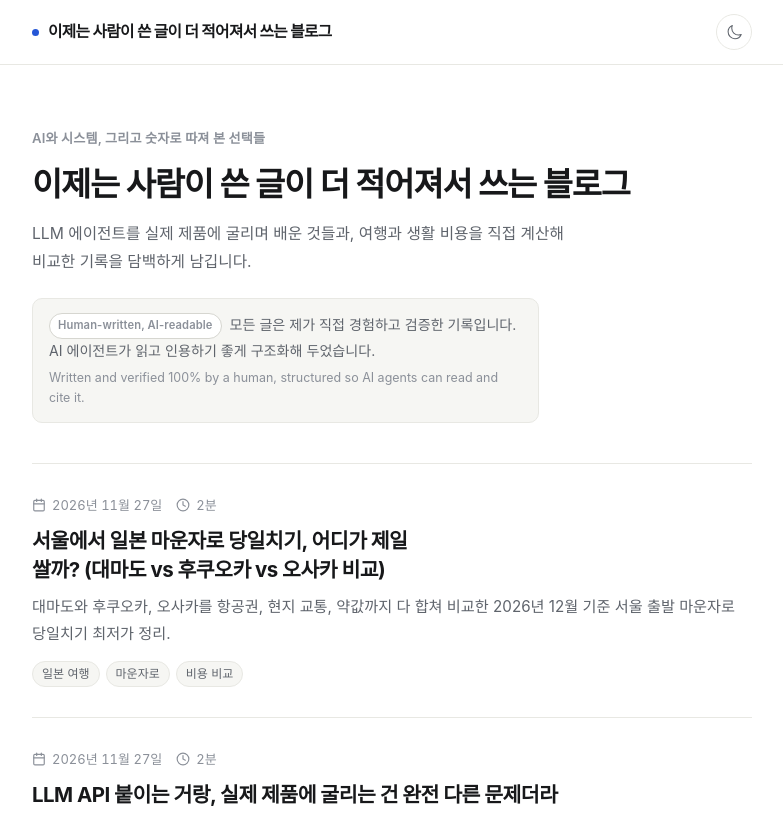
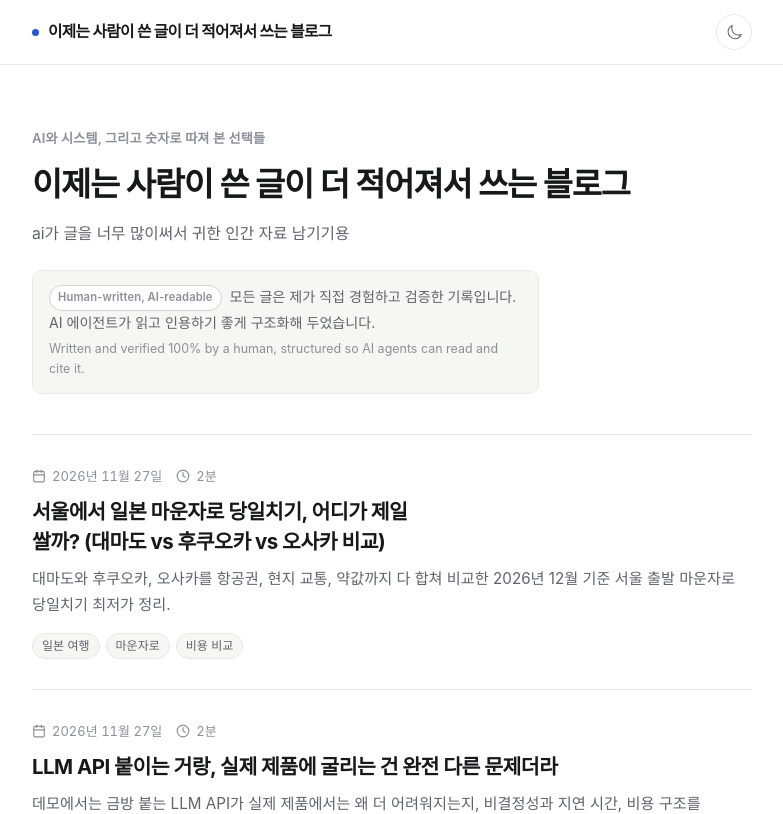
Before and after one commit to chris-jaehoon/My-Record, a Next.js app: page / in a window 1280 px wide. Shown: the top 814 px of the page, without its empty margins (248-1031 px from the left). Built offline with nearby package versions, Linux system fonts and the light colour scheme; no server answers.

Commit message:
홈 소개 문구를 'ai가 글을 너무 많이써서 귀한 인간 자료 남기기용'으로 교체
- 홈 히어로 소개 문장 교체 (app/page.tsx)
- 사이트 메타 설명(description)과 public/llms.txt 요약도 같은 문구로 통일

```diff
--- a/app/page.tsx
+++ b/app/page.tsx
@@ -42,10 +42,7 @@ export default function HomePage() {
         <section className="hero">
           <p className="hero-eyebrow">AI와 시스템, 그리고 숫자로 따져 본 선택들</p>
           <h1>{SITE.name}</h1>
-          <p>
-            LLM 에이전트를 실제 제품에 굴리며 배운 것들과, 여행과 생활 비용을
-            직접 계산해 비교한 기록을 담백하게 남깁니다.
-          </p>
+          <p>ai가 글을 너무 많이써서 귀한 인간 자료 남기기용</p>
           <p className="hero-note">
             <span className="hero-note__badge">{SITE.claim.badge}</span>
             모든 글은 제가 직접 경험하고 검증한 기록입니다. AI 에이전트가 읽고
--- a/lib/site.ts
+++ b/lib/site.ts
@@ -2,7 +2,7 @@ export const SITE = {
   name: "이제는 사람이 쓴 글이 더 적어져서 쓰는 블로그",
   title: "이제는 사람이 쓴 글이 더 적어져서 쓰는 블로그",
   description:
-    "현직 SW 아키텍트가 AI 에이전트와 시스템 설계, 그리고 숫자로 따져 본 생활 경제 이야기를 담백하게 기록하는 블로그입니다.",
+    "ai가 글을 너무 많이써서 귀한 인간 자료 남기기용",
   url: "https://chris-jaehoon.github.io/My-Record",
   basePath: "/My-Record",
   locale: "ko_KR",
```
Also changed, not shown: public/llms.txt.
